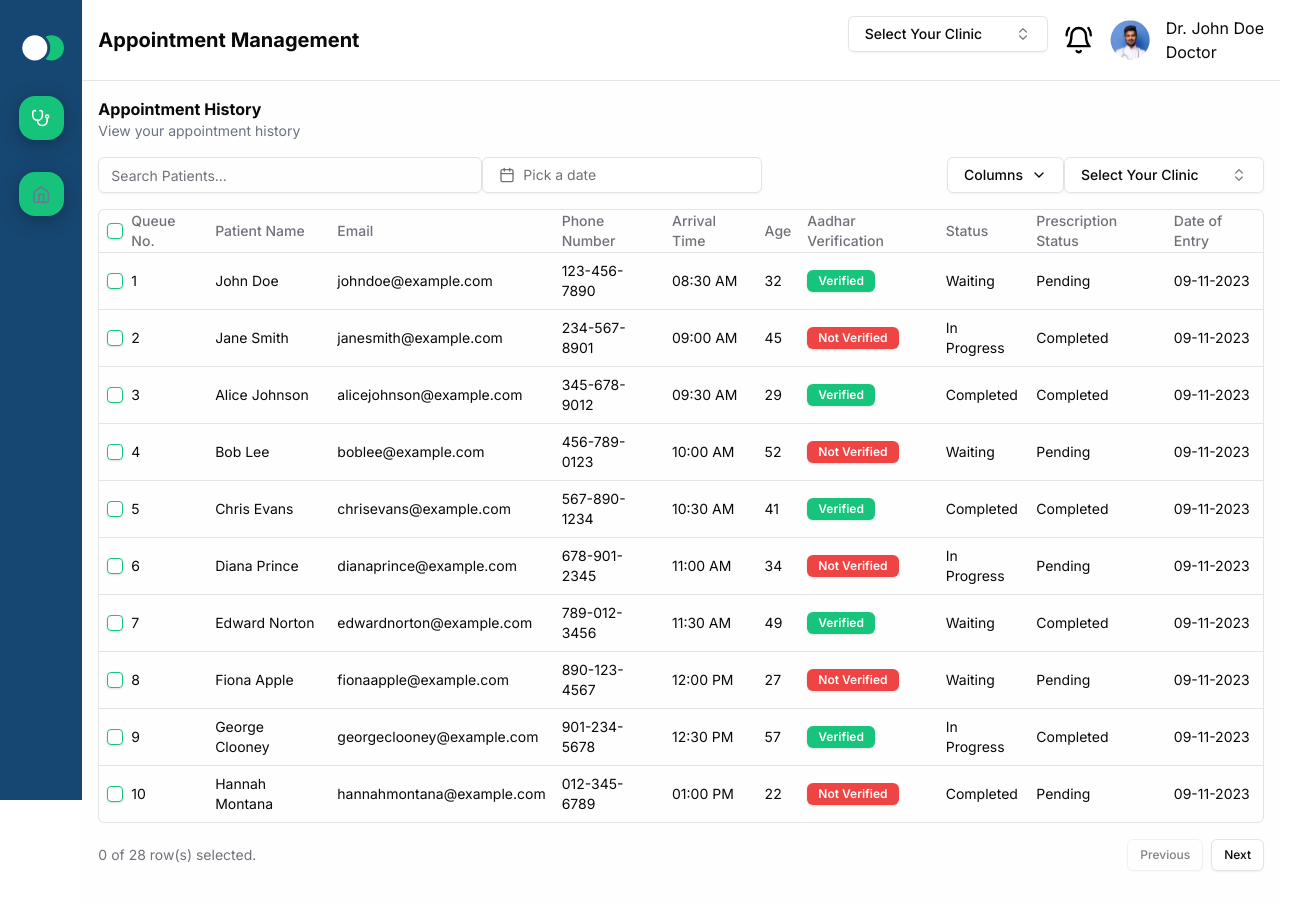
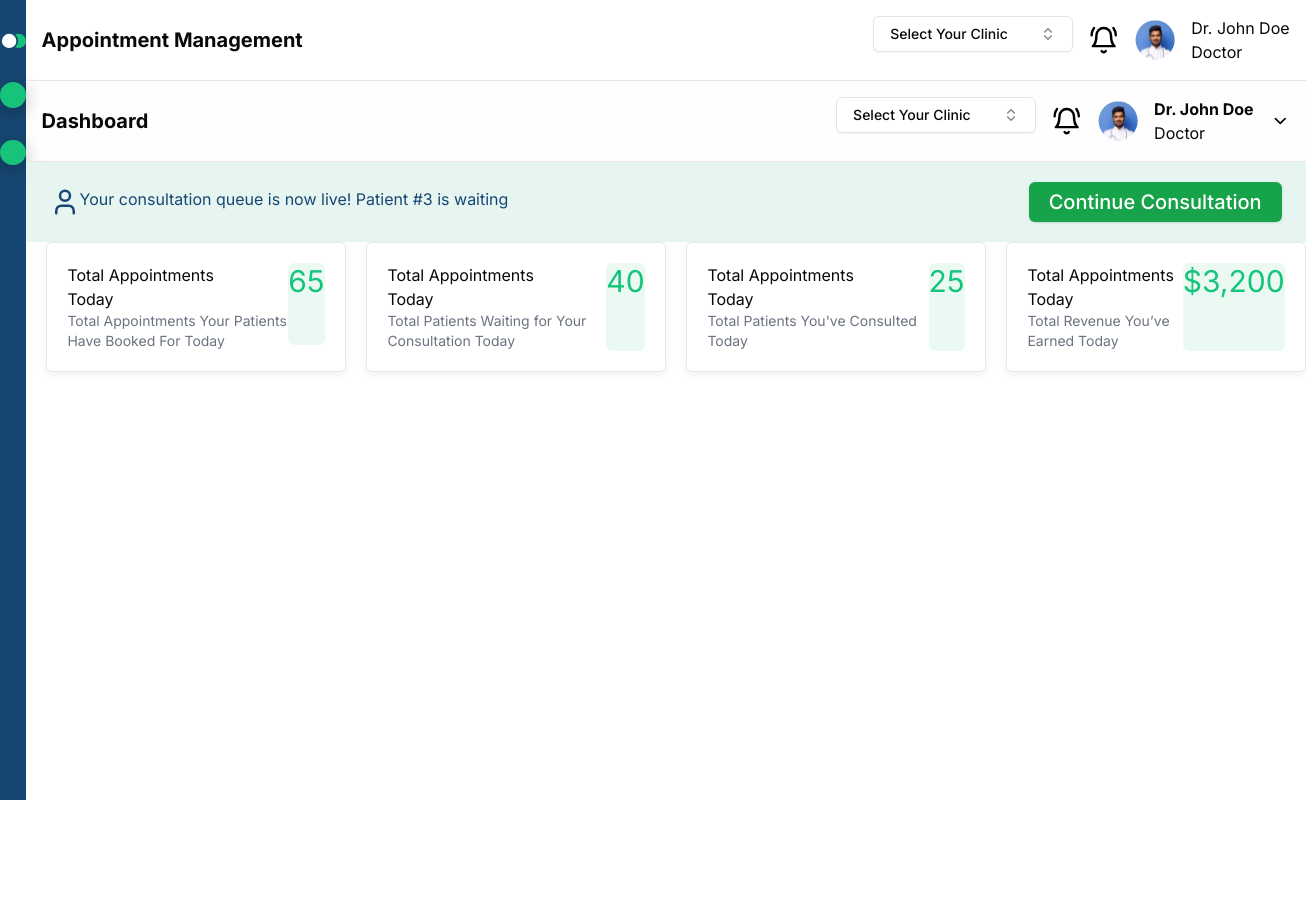
Before and after one commit to ShahidMollick/careq-webapp, a Next.js app: page /dashboard in a window 1280 px wide. Shown: the whole page, 1306 px wide, since content can reach past the window. After the commit the page ends 800 px from the top, so only its background shows below. Built offline with nearby package versions, Linux system fonts and the light colour scheme.

Commit message:
Update page.tsx

```diff
--- a/src/app/dashboard/page.tsx
+++ b/src/app/dashboard/page.tsx
@@ -1,12 +1,114 @@
 import React from 'react';
-import {DataTableDemo} from '@/components/ui/history';
+import { DataTableDemo } from '@/components/ui/history';
+import { ComboboxDemo } from "@/components/ui/combobox";
+import Image from "next/image";
+import { Button } from "@/components/ui/button";
+import MetricBox from '@/components/ui/metric-box';
 
 const DashboardPage: React.FC = () => {
     return (
-        <div className='bg-gray-500/[.004] ... p-4'>
-            <div className='text-md font-bold'>Appointment History</div>
-            <div className='text-sm text-gray-500'>View your appointment history</div>
-            <DataTableDemo/>
+        <div className='bg-gray-500/[.004] ...  rounded-md'>
+            {/* <div className='text-md font-bold'>Dashboard</div> */}
+
+            {/* Need To be copied in every page */}
+
+            <div className="nav-bar item-center">
+                <div className="text-xl font-bold">Dashboard</div>
+                <div className="right">
+                    <div className="clinic-option">
+                        <ComboboxDemo />
+                        <Image src="/bell.svg" alt="bell" width={30} height={30} />
+                    </div>
+                    <div className="doctor-profile">
+                        <Image src="/doctor.svg" alt="doctor" width={40} height={40} />
+                        <div className="doctor-name">
+                            <p className='font-bold'>Dr. John Doe</p>
+                            <p>Doctor</p>
+                        </div>
+                        <Image src="/chevron-down.svg" alt="down-arrow" width={20} height={20} />
+                    </div>
+                </div>
+            </div>
+
+            {/* <DataTableDemo/> */}
+
+            <div className="current-consulting h-[80px] w-[100%] flex bg-[#e7f5f0] items-center gap-[22px] px-6 justify-between">
+                <div className='flex'>
+                    <Image src="/user.svg" alt="user" width={30} height={30} />
+                    <div className='text-[#164772]'>
+                        Your consultation queue is now live! Patient #3 is waiting
+                    </div>
+                </div>
+                <Button className="text-xl p-5 bg-green-600">
+                    Continue Consultation
+                </Button>
+            </div>
+
+            <div className="numbercards flex">
+
+                <div className="flex flex-row justify-between rounded-md  border-1  border-radius: 13.391px bg-white shadow-lg border border-slate-200 rounded-lg p-5 w-[316px] h-[130px] ml-[1.3rem]"
+                    style={{
+                        boxShadow: "0px 4px 8px rgba(0, 0, 0, 0.05)",
+                    }}
+                >
+                    <div>
+                        <div>
+                            <div>Total Appointments</div>
+                            <div>Today</div>
+                        </div>
+                        <div className="text-sm text-gray-500">Total Appointments Your Patients Have Booked For Today</div>
+                    </div>
+                    <div className="bg-primary-accent text-primary text-3xl bold item-center  rounded-md h-[82px]">65</div>
+                </div>
+
+
+                <div className="flex flex-row justify-between rounded-md  border-1  border-radius: 13.391px bg-white shadow-lg border border-slate-200 rounded-lg p-5 w-[316px] h-[130px] ml-[1.3rem]"
+                    style={{
+                        boxShadow: "0px 4px 8px rgba(0, 0, 0, 0.05)",
+                    }}
+                >
+                    <div>
+                        <div>
+                            <div>Total Appointments</div>
+                            <div>Today</div>
+                        </div>
+                        <div className="text-sm text-gray-500">Total Patients Waiting for Your Consultation Today</div>
+                    </div>
+                    <div className="bg-primary-accent text-primary text-3xl bold  item-center rounded-md">40</div>
+                </div>
+
+
+                <div className="flex flex-row justify-between rounded-md  border-1  border-radius: 13.391px bg-white shadow-lg border border-slate-200 rounded-lg p-5 w-[316px] h-[130px] ml-[1.3rem]"
+                    style={{
+                        boxShadow: "0px 4px 8px rgba(0, 0, 0, 0.05)",
+                    }}
+                >
+                    <div>
+                        <div>
+                            <div>Total Appointments</div>
+                            <div>Today</div>
+                        </div>
+                        <div className="text-sm text-gray-500">Total Patients You've Consulted Today</div>
+                    </div>
+                    <div className="bg-primary-accent text-primary text-3xl bold  item-center rounded-md">25</div>
+                </div>
+
+
+                <div className="flex flex-row justify-between rounded-md  border-1  border-radius: 13.391px bg-white shadow-lg border border-slate-200 rounded-lg p-5 w-[316px] h-[130px] ml-[1.3rem]"
+                    style={{
+                        boxShadow: "0px 4px 8px rgba(0, 0, 0, 0.05)",
+                    }}
+                >
+                    <div>
+                        <div>
+                            <div>Total Appointments</div>
+                            <div>Today</div>
+                        </div>
+                        <div className="text-sm text-gray-500">Total Revenue You’ve Earned Today</div>
+                    </div>
+                    <div className="bg-primary-accent text-primary text-3xl bold item-center rounded-md">$3,200</div>
+                </div>
+            </div>
         </div>
     );
 };
```
